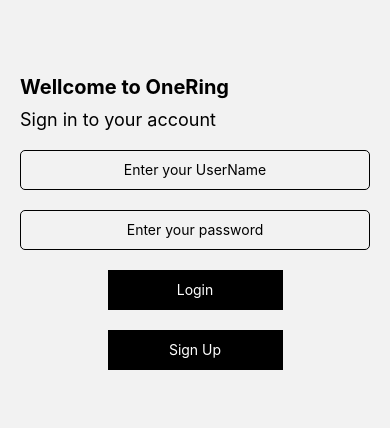
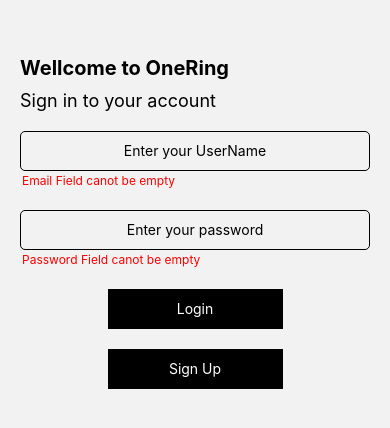
Before and after one commit to RahulSalvikarLTTS/OneRingPOC, a React Native app: screen /LoginScreen in a window 390 px wide. Shown: the part 200-628 px from the top of the page. Built offline with nearby package versions, Linux system fonts and the light colour scheme.

Commit message:
validation

```diff
--- a/src/Screens/LoginScreen.tsx
+++ b/src/Screens/LoginScreen.tsx
@@ -1,13 +1,18 @@
 import { View, Text, StyleSheet, TextInput, TouchableOpacity } from 'react-native';
-import React from 'react';
+import React, {useState} from 'react';
 import { NavigationContainer } from '@react-navigation/native';
 import { createNativeStackNavigator } from '@react-navigation/native-stack';
 
 
 export default function LoginScreen({ navigation }: any) {
+    const [email, setEmail] = useState ('')
+    const [password, setPassword] = useState ('')
 
     const signInAction = () => {
+        if (email != "" && password != "") {
             navigation.push('DashboardScreen')
+        } else {
+        }
     }
 
     const signUpAction = () => {
@@ -17,8 +22,17 @@ const signUpAction = () => {
         <View style={Styles.body}>
             <Text style={Styles.textHeader}>Wellcome to OneRing</Text>
             <Text style={Styles.text}>Sign in to your account</Text>
-      <TextInput style={Styles.textInput} placeholder="Enter your UserName"></TextInput>
-      <TextInput style={Styles.textInput} placeholder="Enter your password" secureTextEntry={true}></TextInput>
+            <TextInput style={Styles.textInput} placeholder="Enter your UserName" onChangeText={(txt) => {
+              setEmail(txt);
+            }}></TextInput>
+            {
+                email == "" ? <Text style={Styles.errorText}>Email Field canot be empty</Text> : null
+            }
+
+            <TextInput style={Styles.textInput} placeholder="Enter your password" secureTextEntry={true} onChangeText={(txt) => setPassword(txt)}></TextInput>
+            {
+                password == "" ? <Text style={Styles.errorText}>Password Field canot be empty</Text> : null
+            }
             <View style={Styles.buttonView}>
                 <TouchableOpacity style={Styles.button} onPress={signInAction}>
                     <Text style={Styles.buttonText}>Login</Text>
@@ -71,5 +85,11 @@ const Styles = StyleSheet.create({
     buttonView: {
         //backgroundColor: 'black',
         alignItems: 'center',
-    }
+    },
+    errorText: {
+        margin: 2,
+        textAlign: 'left',
+        fontSize: 12,
+        color: 'red'
+    },
 })
```
Lines whose indentation alone changed are shown as unchanged.
